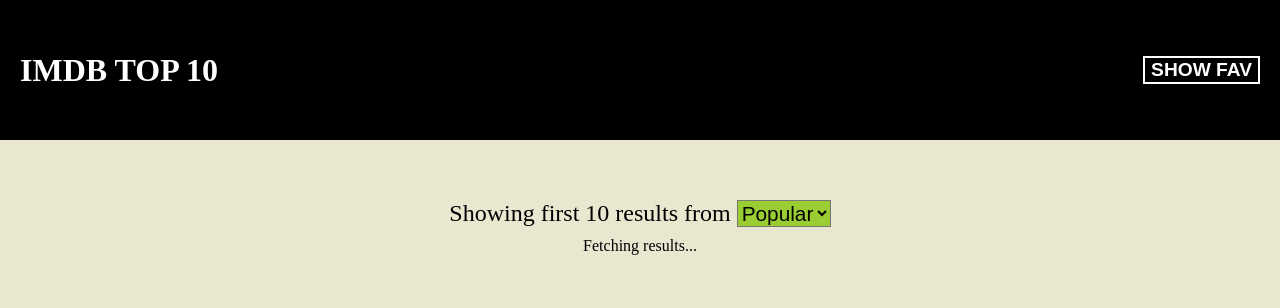
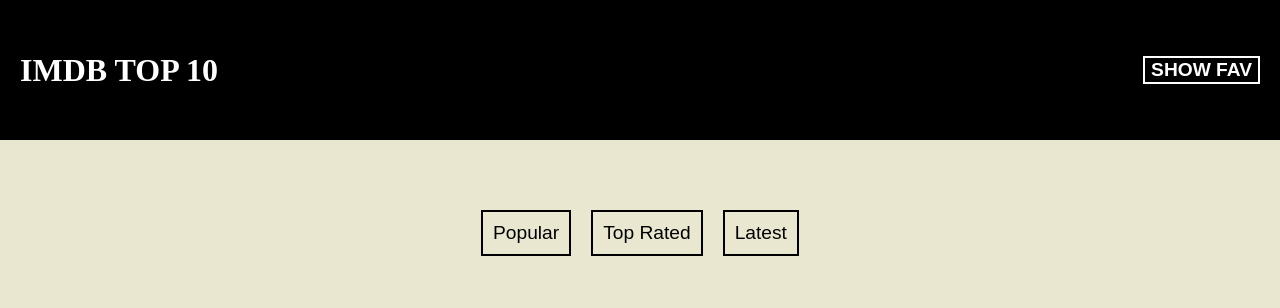
Before and after one commit to ankur198/IMDBtop10, a plain HTML site: page index.html in a window 1280 px wide. Drawn offline with Linux system fonts and the light colour scheme; no server answers.

Commit message:
categories

```diff
--- a/imdbLoader.js
+++ b/imdbLoader.js
@@ -25,6 +25,7 @@ async function getResult(category) {
             const req = new XMLHttpRequest();
             req.onreadystatechange = function () {
                 if (this.status === 200 && this.readyState === 4) {
+                    // console.log(this.response);
                     res(JSON.parse(this.response).results.slice(0, 10))
                 }
             }
@@ -34,5 +35,6 @@ async function getResult(category) {
 
     }
 
+
     return await getData(query)
 }
--- a/index.html
+++ b/index.html
@@ -20,7 +20,9 @@
                 <h3>Close</h3>
             </button>
         </div>
-        <div class="favResult"></div>
+        <div class="favResult">
+
+        </div>
     </div>
     <div class="nav">
         <h1>IMDB TOP 10</h1>
@@ -28,13 +30,17 @@
     </div>
     <div class="finder">
         <div class="filter">
-            <span>Showing first 10 results from</span>
-            <select onchange="categoryUpdated(event)">
-                <option value="popular" selected>Popular</option>
-                <option value="top">Top</option>
-                <option value="latest">Latest</option>
-            </select>
+            <button class="box" onclick="categoryUpdated('popular')">
+                Popular
+            </button>
+            <button class="box" onclick="categoryUpdated('top')">
+                Top Rated
+            </button>
+            <button class="box" onclick="categoryUpdated('latest')">
+                Latest
+            </button>
         </div>
+        <div class="status"></div>
         <div class="result">
 
         </div>
--- a/main.js
+++ b/main.js
@@ -3,6 +3,7 @@ async function getMovies(category) {
     res.innerHTML = "Fetching results..."
     const movies = await getResult(category)
     res.innerHTML = ""
+
     for (const movie of movies) {
         if (!movie.adult) {
             makeCard(movie, res)
@@ -10,16 +11,16 @@ async function getMovies(category) {
     }
 
 };
-getMovies('popular')
+// getMovies('popular')
 
-function categoryUpdated(event) {
-    const category = event.srcElement.value
+function categoryUpdated(category) {
+    document.querySelector('.status').innerHTML = `Showing first 10 category from ${category}`
     getMovies(category)
 }
 
 function addToFav(movie) {
     movie = JSON.parse(JSON.stringify(movie).replace(/__/g, "'"))
-    console.log(movie)
+    // console.log(movie)
     localStorage.setItem(movie.id, JSON.stringify(movie));
     refreshDrawer()
 }
--- a/style/main.css
+++ b/style/main.css
@@ -30,15 +30,32 @@ body{
 .finder{
     padding-top: 50px;
 }
+
 .filter{
     font-size: 1.5rem;
     text-align: center;
     margin: 10px;
+    display: flex;
+    justify-content: center;
 }
-.filter select{
-    font-size: 1.3rem;
-    background: yellowgreen;
+.filter .box{
+    display: flex;
+    margin: 10px;
+    padding: 10px;
+    border: 2px black solid;
+    align-items: center;
+    background: none;
+    font-size: 1.2rem;
 }
+.filter .box:hover{
+    background: rgb(250, 216, 122);
+}
+
+.status{
+    text-align: center;
+    font-size: 1.2rem;
+}
+
 .result{
     display: flex;
     flex-wrap: wrap;
```
